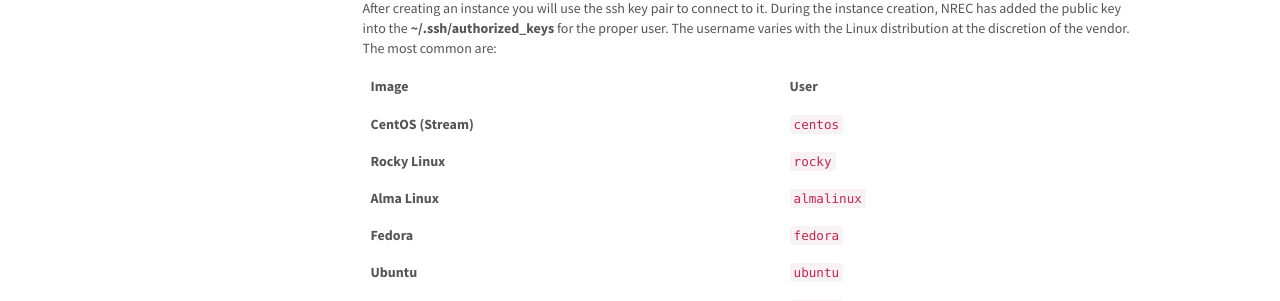
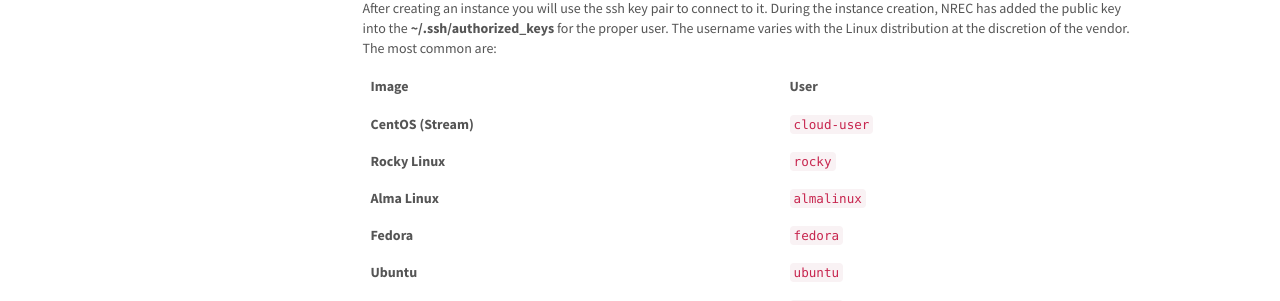
Before and after one commit to norcams/docs-enduser, a Sphinx documentation site: the page built from docs/ssh.rst, in a window 1280 px wide and 900 px high, scrolled down 4969 px. Shown: the part 143-444 px from the top of the window. Built offline with Sphinx 7.4.7, drawn with Linux system fonts in a browser that asks for light colours.

Commit message:
fix wrong username

```diff
--- a/docs/ssh.rst
+++ b/docs/ssh.rst
@@ -254,7 +254,7 @@ vendor. The most common are:
 ==================== ==============
 Image                User
 ==================== ==============
-**CentOS (Stream)**  ``centos``
+**CentOS (Stream)**  ``cloud-user``
 **Rocky Linux**      ``rocky``
 **Alma Linux**       ``almalinux``
 **Fedora**           ``fedora``
```
